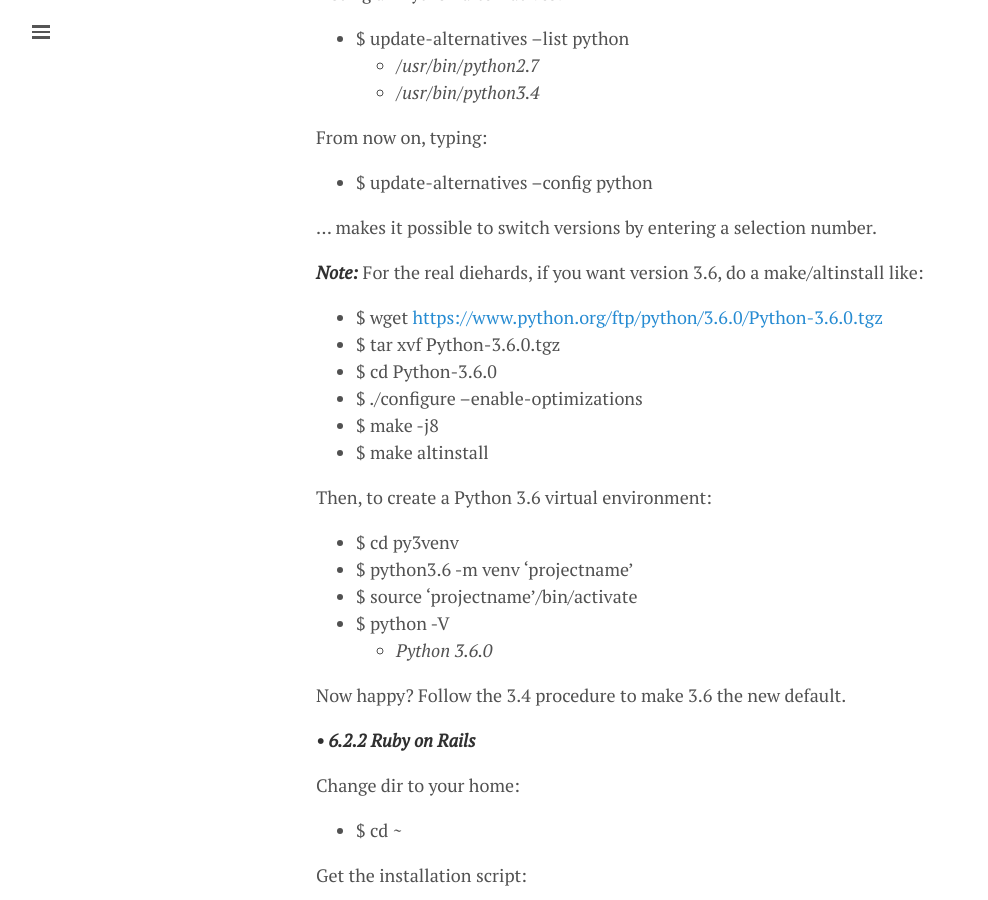
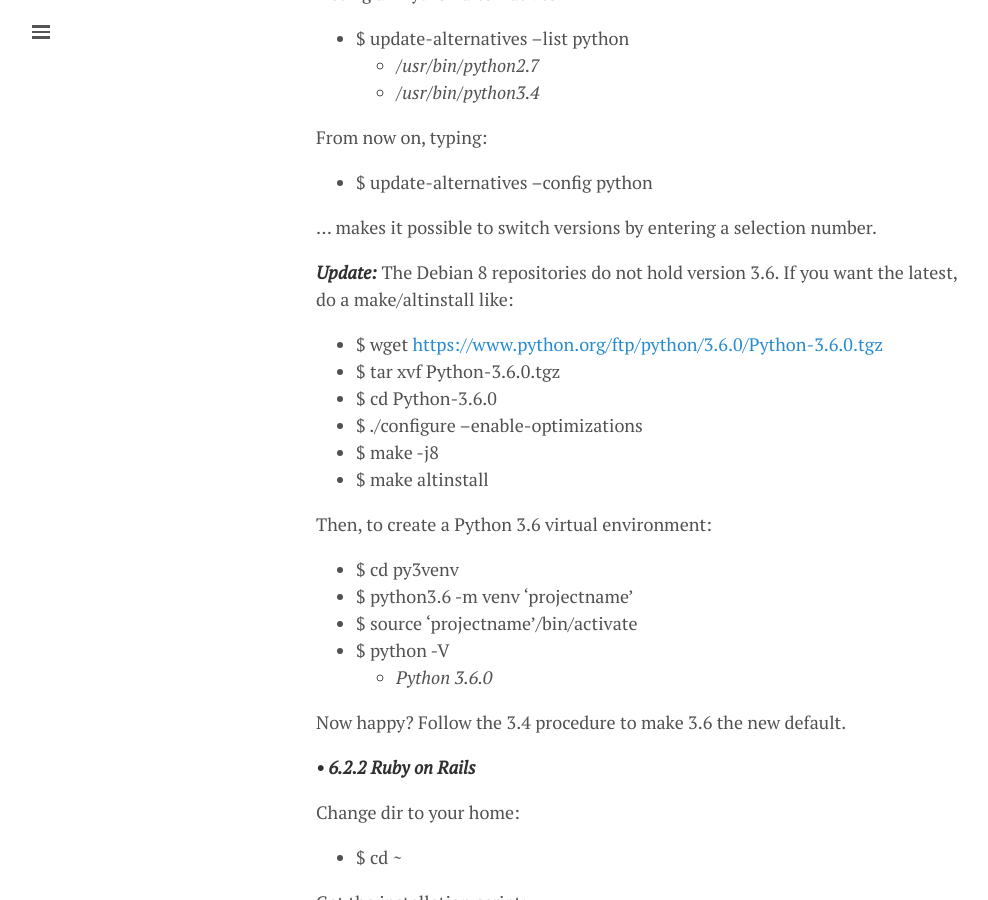
Before and after one commit to lgeurts/lgeurts.github.io, a Jekyll site: the page built from _posts/2017-07-11-bunsenlabs-linux-setup-notes-for dell-inspiron-6000.md, in a window 1280 px wide and 900 px high, scrolled down 11736 px. Shown: the whole window, without its empty margins (0-988 px from the left). Built offline with Jekyll 4.4.1, drawn with Linux system fonts in a browser that asks for light colours; nearby versions of some CDN libraries; comment, search, counter and statistics services are not loaded.

Commit message:
Update sub-section 6.2.1 Python 3.6

```diff
--- a/_posts/2017-07-11-bunsenlabs-linux-setup-notes-for dell-inspiron-6000.md
+++ b/_posts/2017-07-11-bunsenlabs-linux-setup-notes-for dell-inspiron-6000.md
@@ -344,7 +344,7 @@ From now on, typing:
 
 ... makes it possible to switch versions by entering a selection number.
 
-***Note:*** For the real diehards, if you want version 3.6, do a make/altinstall like:
+***Update:*** The Debian 8 repositories do not hold version 3.6. If you want the latest, do a make/altinstall like:
 
 - $ wget [https://www.python.org/ftp/python/3.6.0/Python-3.6.0.tgz](https://www.python.org/ftp/python/3.6.0/Python-3.6.0.tgz)
 - $ tar xvf Python-3.6.0.tgz
```
